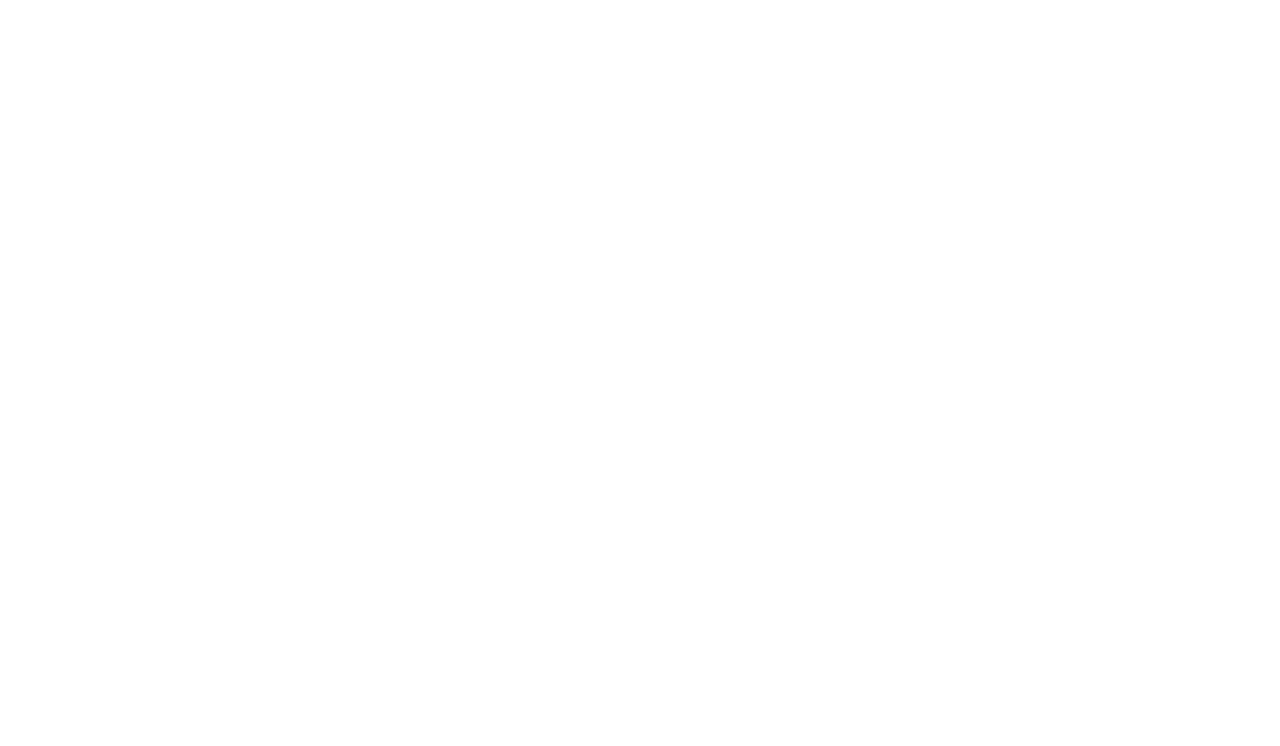
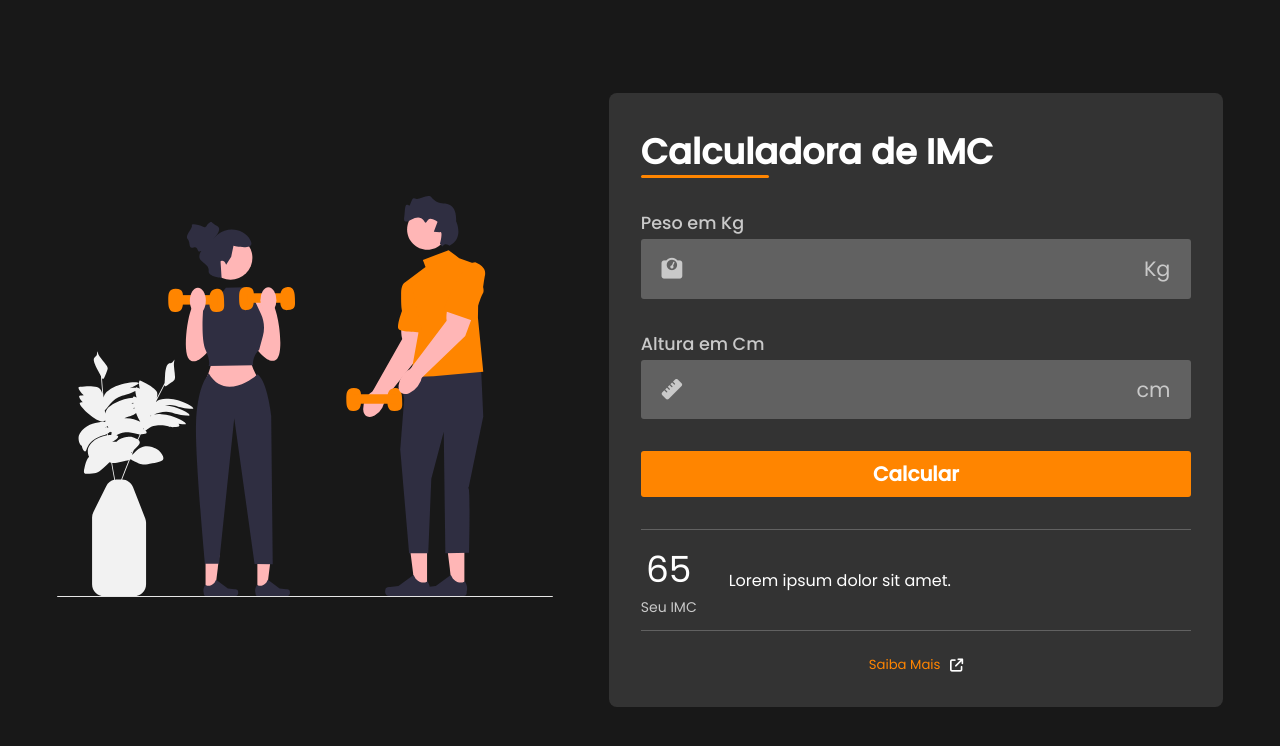
Before and after one commit to gabriel-vreis/calculadora-imc, a plain HTML site: page index.html in a window 1280 px wide. Drawn offline with Linux system fonts and the light colour scheme.

Commit message:
criação do html, css

```diff
--- a/index.html
+++ b/index.html
@@ -1,13 +1,70 @@
 <!DOCTYPE html>
 <html lang="en">
+
 <head>
     <meta charset="UTF-8">
     <meta name="viewport" content="width=device-width, initial-scale=1.0">
     <title>Calculadora IMC</title>
     <link rel="stylesheet" href="style.css">
+    <link rel="stylesheet" href="https://cdnjs.cloudflare.com/ajax/libs/font-awesome/6.6.0/css/all.min.css"
+        integrity="sha512-Kc323vGBEqzTmouAECnVceyQqyqdsSiqLQISBL29aUW4U/M7pSPA/gEUZQqv1cwx4OnYxTxve5UMg5GT6L4JJg=="
+        crossorigin="anonymous" referrerpolicy="no-referrer" />
 </head>
+
 <body>
+    <main id="container">
+        <section id="img">
+            <img src="images/img.svg" alt="">
+        </section>
+        <section id="calculator">
+            <h1 id="title">Calculadora de IMC</h1>
+            <form id="form">
 
-    <script src="script.js"></script>
+                <div class="input-box">
+                    <label for="weight"> Peso em Kg</label>
+
+                    <div class="input-field">
+                        <i class="fa-solid fa-weight-scale"></i>
+                        <input type="number" name="weight" id="weight" required>
+                        <span>Kg</span>
+                    </div>
+                </div>
+
+                <div class="input-box">
+                    <label for="height"> Altura em Cm</label>
+                    <div class="input-field">
+                        <i class="fa-solid fa-ruler"></i>
+                        <input type="number" name="height" id="height" required>
+                        <span>cm</span>
+                    </div>
+                </div>
+
+                <button id="calculate">Calcular</button>
+            </form>
+            <div id="infos">
+                <div id="result">
+                    <div id="bmi">
+                        <span id="value">65</span>
+                        <span>Seu IMC</span>
+                    </div>
+                    <div id="description">
+                        <span>Lorem ipsum dolor sit amet.</span>
+                    </div>
+                </div>
+                <div id="more-info">
+                    <a href="https://mundoeducacao.uol.com.br/saude-bem-estar/imc.htm" target="_blank">Saiba Mais
+                        <i class="fa-solid fa-arrow-up-right-from-square"></i>
+                    </a>
+
+                </div>
+
+            </div>
+        </section>
+
+
+    </main>
+
+    <script src="./js/script.js"></script>
 </body>
+
 </html>
--- a/style.css
+++ b/style.css
@@ -0,0 +1,153 @@
+@import url('https://fonts.googleapis.com/css2?family=Poppins:wght@100;200;300;400;500&display=swap');
+
+* {
+    font-family: "Poppins", sans-serif;
+    padding: 0;
+    border: 0;
+    margin: 0;
+    box-sizing: border-box;
+    list-style: none;
+    text-decoration: none;
+    vertical-align: baseline;
+    color: white;
+}
+
+body {
+    display: flex;
+    align-items: center;
+    justify-content: center;
+    width: 100%;
+    height: 100vh;
+    background-color: #181818;
+}
+
+#container {
+    display: flex;
+    align-items: center;
+    gap: 3.5rem;
+
+}
+
+#img img {
+    width: 31rem;
+}
+
+#calculator {
+    display: flex;
+    flex-direction: column;
+    gap: 2rem;
+    padding: 2rem;background-color: #333333;
+    border-radius: 8px;
+}
+
+#form {
+    display: flex;
+    flex-direction: column;
+    gap: 2rem;
+}
+
+#title {
+    font-size: 2.2rem;
+    position: relative;
+}
+
+#title::after {
+    position: absolute;
+    content: "";
+    background-color: #ff8500;
+    width: 8rem;
+    height: 3px;
+    bottom: 0;
+    left: 0;
+    border-radius: 3px;
+}
+
+.input-box label {
+    font-size: 1.1rem;
+    color: #c9c9c9;
+    font-weight: 500;
+}
+
+.input-field {
+    display: flex;
+    align-items: center;
+    justify-content: space-between;
+    background-color: #616161;
+    padding: 0.3rem;
+    border-radius: 3px;
+    margin-top: 3px;
+}
+
+.input-field span,
+.input-field i {
+    color: #c9c9c9;
+    font-size: 1.3rem;
+    padding: 0.6rem 1rem;
+}
+
+.input-field input {
+    background-color: transparent;
+    width: 100%;
+    font-size: 1.3rem;
+    padding: 0 0.5rem;
+}
+
+.input-field input::-webkit-outer-spin-button,
+.input-field input::-webkit-inner-spin-button {
+    appearance: none;
+}
+
+.input-field input:focus {
+    outline: none;
+}
+
+#calculate {
+    font-size: 1.25rem;
+    font-weight: bold;
+    background-color: #ff8500;
+    padding: 0.5rem 0;
+    border-radius: 3px;
+    cursor: pointer;
+}
+
+#result {
+    display: flex;
+    gap: 2rem;
+    align-items: center;
+    border-top: 1px solid #616161;
+    padding: 0.75rem 0;
+}
+
+#bmi {
+    display: flex;
+    align-items: center;
+    flex-direction: column;
+    font-size: 2.25rem;
+}
+
+#bmi span:last-child {
+    font-size: 0.875rem;
+    color: #c9c9c9;
+}
+
+#description {
+    width: 15.5rem;
+}
+
+#more-info {
+    border-top: 1px solid #616161;
+    padding-top: 1.5rem;
+}
+
+#more-info a {
+    color: #ff8500;
+    display: flex;
+    justify-content: center;
+    align-items: center;
+    gap: 0.6rem;
+    font-size: 0.825rem;
+}
+
+#more-info a:hover {
+    color: #c9c9c9;
+}
```
Also changed, not shown: images/img.svg (added), js/script.js (added).
